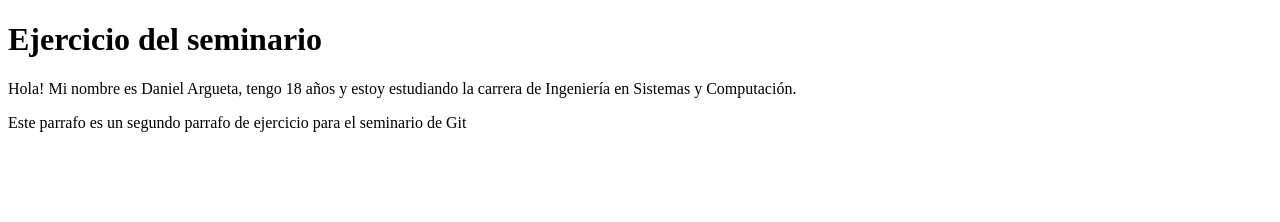
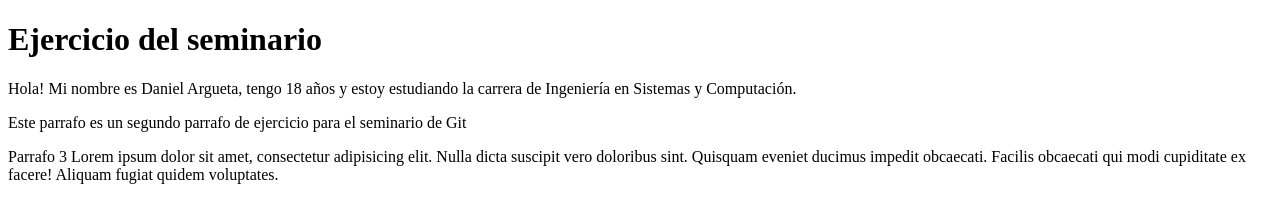
Before and after one commit to Dante4rg/SeminarioGit_GitHub, a plain HTML site: page index.html in a window 1280 px wide. Drawn offline with Linux system fonts and the light colour scheme.

Commit message:
Agregue un tercer parrafo

```diff
--- a/index.html
+++ b/index.html
@@ -9,5 +9,6 @@
     <h1>Ejercicio del seminario</h1>
     <p>Hola! Mi nombre es Daniel Argueta, tengo 18 años y estoy estudiando la carrera de Ingeniería en Sistemas y Computación.</p>
     <p>Este parrafo es un segundo parrafo de ejercicio para el seminario de Git</p>
+    <p>Parrafo 3 Lorem ipsum dolor sit amet, consectetur adipisicing elit. Nulla dicta suscipit vero doloribus sint. Quisquam eveniet ducimus impedit obcaecati. Facilis obcaecati qui modi cupiditate ex facere! Aliquam fugiat quidem voluptates.</p>
 </body>
 </html>
```
